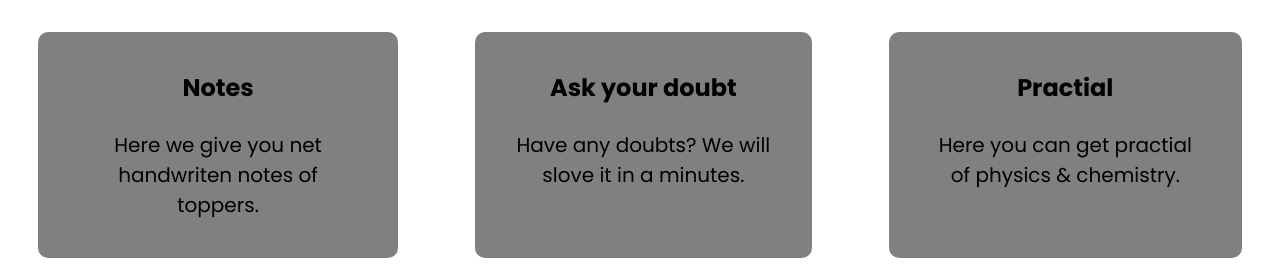
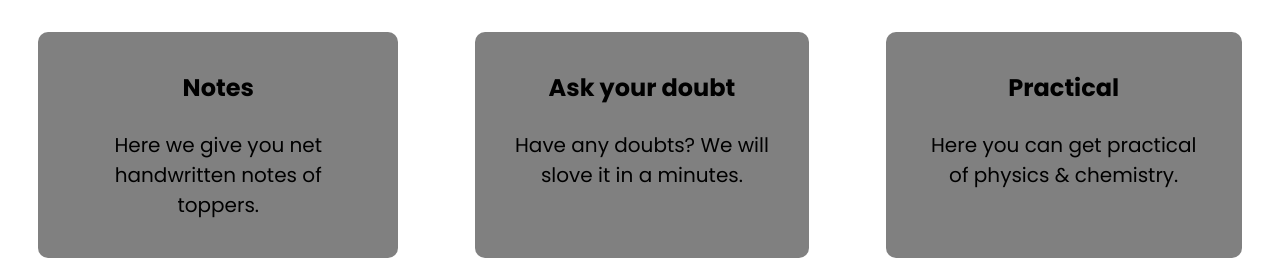
Before and after one commit to Gitsiraj/mywebsite, a plain HTML site: page Feature.html in a window 1280 px wide. Shown: the part 141-411 px from the top of the page. Drawn offline with Linux system fonts and the light colour scheme.

Commit message:
Update Feature.html

```diff
--- a/Feature.html
+++ b/Feature.html
@@ -6,15 +6,15 @@
    <div class="row">
   <div class="col">
       <h2>Notes</h2><br>
-  <p>Here we give you net handwriten notes of toppers.</p>
+  <p>Here we give you net handwritten notes of toppers.</p>
   </div>
   <div class="col">
     <h2>Ask your doubt</h2><br>
   <p>Have any doubts? We will slove it in a minutes.</p>
   </div>
   <div class="col">
-  <h2>Practial</h2><br>
-  <p>Here you can get practial of physics & chemistry.</p>
+  <h2>Practical</h2><br>
+  <p>Here you can get practical of physics & chemistry.</p>
 </div>
 </div>
   <section class="footer">
```
